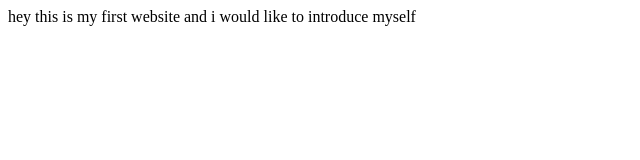
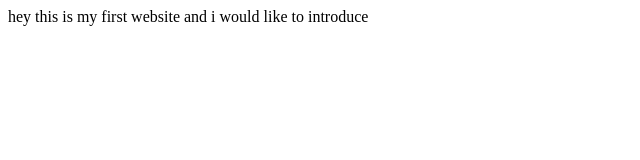
Before and after one commit to ashishsingh0777/html, a plain HTML site: page index.html in a window 1280 px wide. Shown: the full height of the page, 0-640 px from the left. Drawn offline with Linux system fonts and the light colour scheme.

Commit message:
firstweb

```diff
--- a/index.html
+++ b/index.html
@@ -6,6 +6,6 @@
     <title>ashish bhai ki course ki first website</title>
 </head>
 <body>
-    hey this is my first website and i would like to introduce myself
+    hey this is my first website and i would like to introduce
 </body>
 </html>
```
